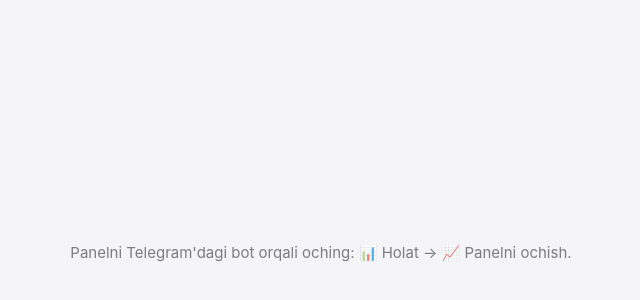
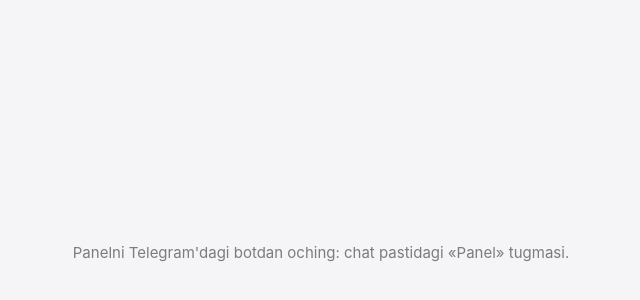
Before and after one commit to nizomnizamov/moliya-panel, a plain HTML site: page index.html in a window 1280 px wide. Shown: the part 2-302 px from the top of the page, 319-959 px from the left. Drawn offline with Linux system fonts and the light colour scheme.

Commit message:
Telegram'dan tashqarida: Panel tugmasiga yo'naltirish
Co-Authored-By: Claude Opus 5.5 <noreply@anthropic.com>

```diff
--- a/index.html
+++ b/index.html
@@ -489,7 +489,7 @@ async function yukla() {
     if (window.__PANEL_DATA__) { D = window.__PANEL_DATA__; }
     else {
       const initData = tgApp && tgApp.initData;
-      if (!initData) { app.replaceChildren(el('div', 'markaz', "Panelni Telegram'dagi bot orqali oching: 📊 Holat → 📈 Panelni ochish.")); return; }
+      if (!initData) { app.replaceChildren(el('div', 'markaz', "Panelni Telegram'dagi botdan oching: chat pastidagi «Panel» tugmasi.")); return; }
       const r = await fetch(API, { method: 'POST', headers: { 'x-telegram-init-data': initData } });
       if (r.status === 401) { app.replaceChildren(el('div', 'markaz', "Ruxsat yo'q: panel faqat egasining Telegram'idan ochiladi.")); return; }
       if (!r.ok) throw new Error('Server javobi: ' + r.status);
```
